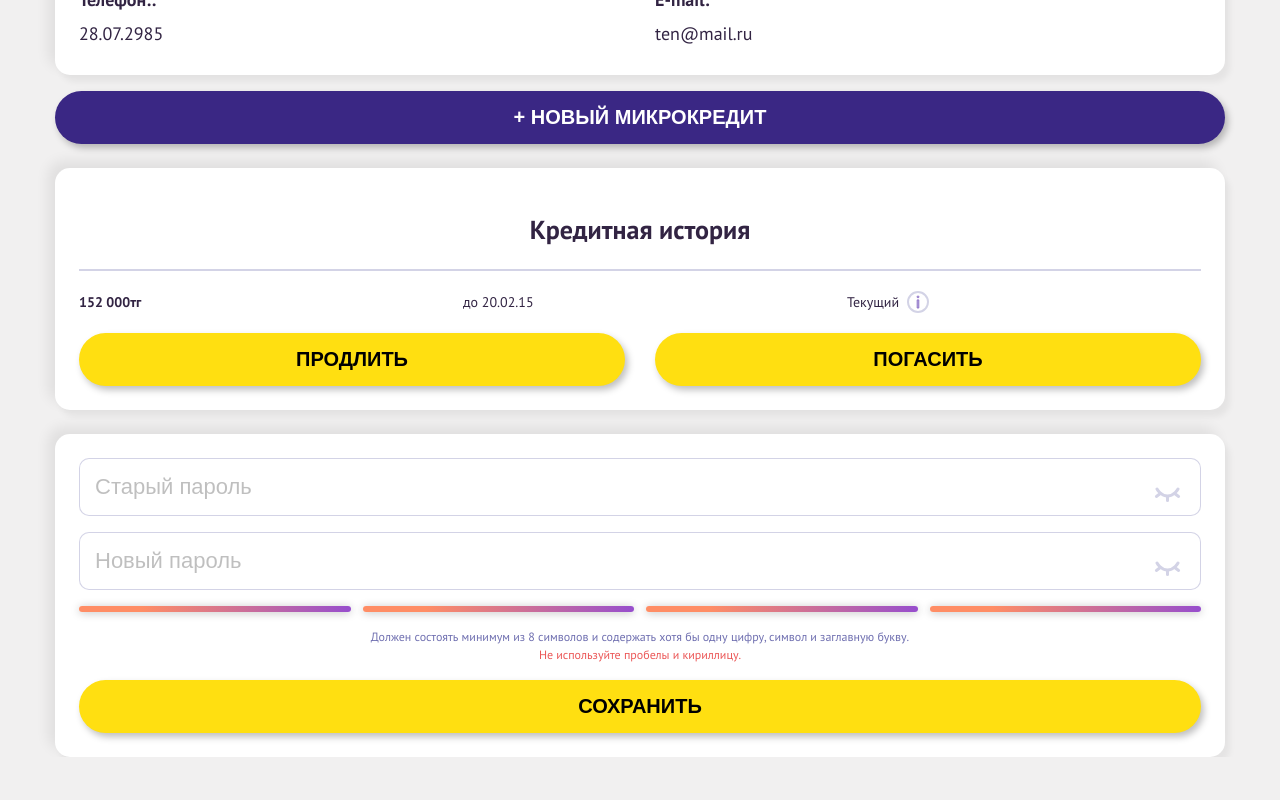
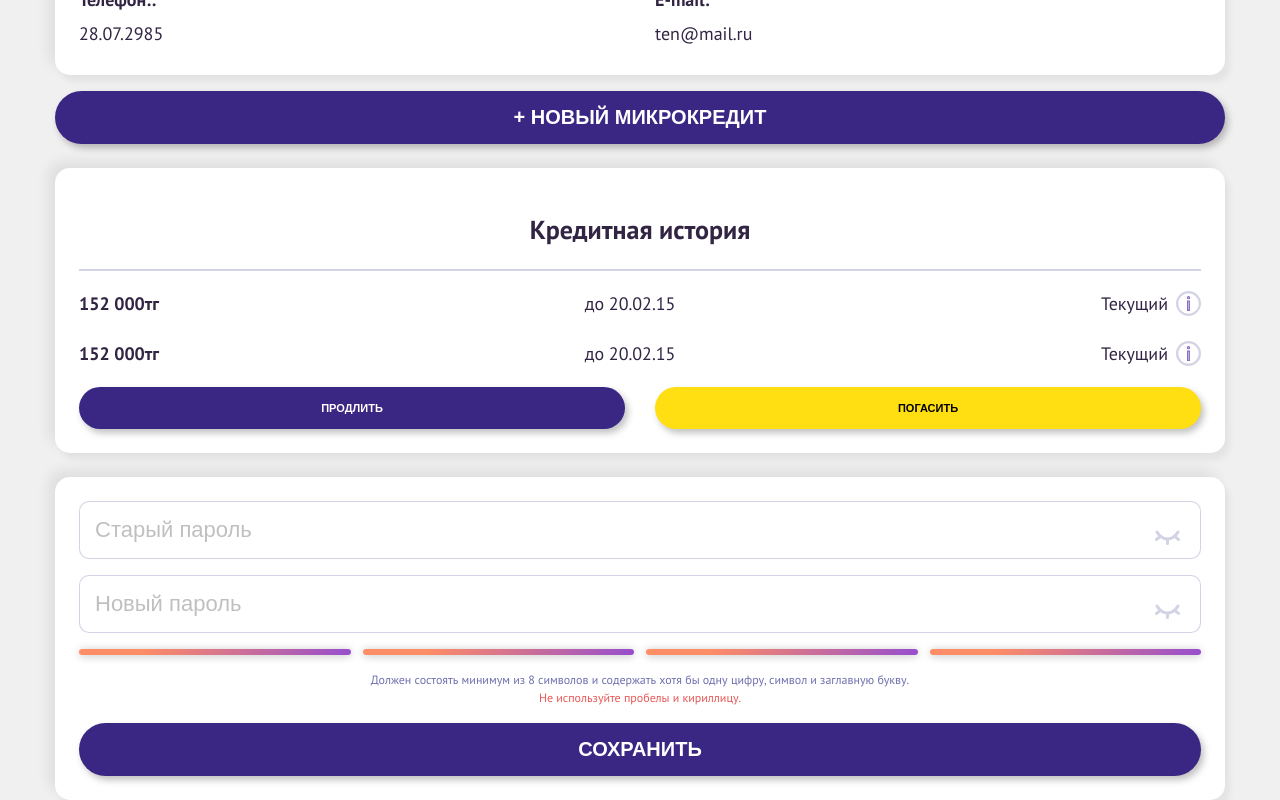
Before and after one commit to nmibragimov7/aqsha-ber, a Nuxt app: page /lc in a window 1280 px wide. Shown: the part 710-1510 px from the top of the page. Before the commit the page ends 1467 px from the top, so only its background shows below. Built offline with nearby package versions, Linux system fonts and the light colour scheme.

Commit message:
merge request

```diff
--- a/components/common/CreditHistory/CreditHistory.vue
+++ b/components/common/CreditHistory/CreditHistory.vue
@@ -1,5 +1,5 @@
 <template>
-  <div class="profile__block p-2 px-4">
+  <div class="profile__block p-4 mt-4">
     <h2 class="history__title text-center">Кредитная история</h2>
     <div class="history__line"/>
     <div class="history__content">
@@ -27,18 +27,18 @@
           </div>
         </div>
       </div>
-      <!--      <div class="row">-->
-      <!--        <div class="col-6">-->
-      <!--          <BaseButton>продлить</BaseButton>-->
-      <!--        </div>-->
-      <!--        <div class="col-6">-->
-      <!--          <BaseButton>погасить</BaseButton>-->
-      <!--        </div>-->
-      <!--      </div>-->
+      <div class='row'>
+        <div class='col-6'>
+          <BaseButton classes='profile__button profile__button--blue'>продлить</BaseButton>
+        </div>
+        <div class='col-6'>
+          <BaseButton classes='profile__button'>погасить</BaseButton>
+        </div>
+      </div>
     </div>
   </div>
 </template>
-<style scoped lang="scss">
+<style lang="scss">
 .history {
   &__line {
     border: 1px solid #D3D3E6;
@@ -61,4 +61,16 @@
     }
   }
 }
+
+.profile {
+
+  &__button {
+    font-size: 11px !important;
+
+    &--blue {
+      background: #3A2784 !important;
+      color: #FFF !important;
+    }
+  }
+}
 </style>
--- a/pages/approved/index.vue
+++ b/pages/approved/index.vue
@@ -1,57 +1,57 @@
 <template>
-  <div class="page">
-    <div class="container py-3">
-      <div class="page__header d-flex flex-column align-items-center">
-        <h3 class="page__title mt-3 mb-0">152 000 ₸</h3>
-        <p class="mt-0 mb-1">Ваша заявка одобрена!</p>
-        <p class="mt-0 px-2 mb-4 text-center">
+  <div class='page'>
+    <div class='container py-3'>
+      <div class='page__header d-flex flex-column align-items-center'>
+        <h3 class='page__title mt-3 mb-0'>152 000 ₸</h3>
+        <p class='mt-0 mb-1'>Ваша заявка одобрена!</p>
+        <p class='mt-0 px-2 mb-4 text-center'>
           Максимальная сумма микрокредита — 152 000 ₸
         </p>
       </div>
-      <div class="page__body p-4">
-        <div class="d-flex justify-content-between align-items-center mt-2">
-          <span class="mr-2 info__title">Вы берёте сумму</span>
-          <span class="page__dotted"></span>
-          <span class="ml-2 info__info">152 000 ₸</span>
+      <div class='page__body p-4'>
+        <div class='d-flex justify-content-between align-items-center mt-2'>
+          <span class='mr-2 info__title'>Вы берёте сумму</span>
+          <span class='page__dotted'></span>
+          <span class='ml-2 info__info'>{{sum}} ₸</span>
         </div>
-        <div class="mt-3">
-          <InputRange v-model="sum" :max="152000"/>
+        <div class='mt-3'>
+          <InputRange v-model='sum' :max='152000' />
         </div>
-        <div class="d-flex mt-3 justify-content-between align-items-center">
-          <span class="mr-2 info__title">Срок возврата</span>
-          <span class="page__dotted"></span>
-          <span class="ml-2 info__info">15 дней</span>
+        <div class='d-flex mt-3 justify-content-between align-items-center'>
+          <span class='mr-2 info__title'>Срок возврата</span>
+          <span class='page__dotted'></span>
+          <span class='ml-2 info__info'>{{duration}} дней</span>
         </div>
-        <div class="mt-3">
-          <InputRange/>
+        <div class='mt-3'>
+          <InputRange v-model='duration' :max='30' />
         </div>
-        <div class="mt-4">
-          <div class="page__stars my-3"/>
-          <BaseInput v-model="code" placeholder="ПРОМОКОД"/>
-          <div class="page__stars my-3"/>
+        <div class='mt-4'>
+          <div class='page__stars my-3' />
+          <BaseInput v-model='code' placeholder='ПРОМОКОД' />
+          <div class='page__stars my-3' />
         </div>
-        <div class="d-flex mt-3 justify-content-between align-items-center">
-          <span class="mr-2 info__bold">Процент по микрокредиту:</span>
-          <span class="page__dotted"></span>
-          <span class="ml-2 info__title">0,1%</span>
+        <div class='d-flex mt-3 justify-content-between align-items-center'>
+          <span class='mr-2 info__bold'>Процент по микрокредиту:</span>
+          <span class='page__dotted'></span>
+          <span class='ml-2 info__title'>0,1%</span>
         </div>
-        <div class="d-flex mt-3 justify-content-between align-items-center">
-          <span class="mr-2 info__bold">Переплата по микрокредиту:</span>
-          <span class="page__dotted"></span>
-          <span class="ml-2 info__title">0,00000₸</span>
+        <div class='d-flex mt-3 justify-content-between align-items-center'>
+          <span class='mr-2 info__bold'>Переплата по микрокредиту:</span>
+          <span class='page__dotted'></span>
+          <span class='ml-2 info__title'>0,00000₸</span>
         </div>
-        <div class="d-flex mt-4 justify-content-between align-items-center">
-          <span class="mr-2 info__bold">Ежемесячный платёж</span>
-          <span class="page__dotted"></span>
-          <span class="ml-2 info__info">000000₸</span>
+        <div class='d-flex mt-4 justify-content-between align-items-center'>
+          <span class='mr-2 info__bold'>Ежемесячный платёж</span>
+          <span class='page__dotted'></span>
+          <span class='ml-2 info__info'>000000₸</span>
         </div>
-        <div class="page__stars my-3"/>
-        <div class="d-flex mt-4 justify-content-between align-items-center">
-          <span class="mr-2 info__info">ИТОГО К ВОЗВРАТУ:</span>
-          <span class="page__dotted"></span>
-          <span class="ml-2 info__title">000 000₸</span>
+        <div class='page__stars my-3' />
+        <div class='d-flex mt-4 justify-content-between align-items-center'>
+          <span class='mr-2 info__info'>ИТОГО К ВОЗВРАТУ:</span>
+          <span class='page__dotted'></span>
+          <span class='ml-2 info__title'>000 000₸</span>
         </div>
-        <BaseButton classes="mt-4" @click="giveToMoney">
+        <BaseButton classes='mt-4' @click='giveToMoney'>
           Получить деньги
         </BaseButton>
       </div>
@@ -60,26 +60,28 @@
 </template>
 
 <script>
-import InputRange from "@/components/common/InputRange/InputRange.vue"
+import InputRange from '@/components/common/InputRange/InputRange.vue'
+
 export default {
-  components: {InputRange},
+  components: { InputRange },
 
   data() {
     return {
-      code: "",
-      sum:152000
+      code: '',
+      sum: 152000,
+      duration: 15
     }
   },
   methods: {
     giveToMoney() {
-      this.$router.push("/approved/select-card")
+      this.$router.push('/approved/select-card')
     }
   }
 }
 </script>
 
 
-<style lang="scss" scoped>
+<style lang='scss' scoped>
 .page {
   background-image: linear-gradient(45deg, #8055A1, #6C83F3, #AE6E9C);
 
@@ -106,7 +108,8 @@ export default {
     flex-grow: 1;
     border-bottom: 3px dotted #000;
   }
-  &__stars{
+
+  &__stars {
     background-image: url("/images/stars_decor.png");
     background-position: center;
     background-size: contain;
--- a/pages/lc/index.vue
+++ b/pages/lc/index.vue
@@ -36,28 +36,7 @@
       <BaseButton bg='#3A2784' color='#fff' classes='mt-3'>
         + новый микрокредит
       </BaseButton>
-      <div class='profile__block p-4 mt-4'>
-        <h2 class='profile__title text-center'>Кредитная история</h2>
-        <div class='profile__line'></div>
-        <div>
-          <div class='row'>
-            <div class='col-4 d-inline-flex align-items-center profile__text'><b>152 000тг</b></div>
-            <div class='col-4 d-inline-flex align-items-center profile__text'><span>до 20.02.15</span></div>
-            <div class='col-4 d-inline-flex align-items-center profile__text'>
-              <p class='mr-2'>Текущий</p>
-              <img src='/svg/info__ic.svg' alt=''>
-            </div>
-          </div>
-          <div class='row'>
-            <div class='col-6'>
-              <BaseButton classes='profile__button profile__button--blue'>продлить</BaseButton>
-            </div>
-            <div class='col-6'>
-              <BaseButton classes='profile__button'>погасить</BaseButton>
-            </div>
-          </div>
-        </div>
-      </div>
+      <CreditHistory/>
       <div class='profile__block p-4 mt-4'>
         <BaseInput v-model='password'
                    class='mb-3'
@@ -85,10 +64,10 @@
 import PageWrap from '@/components/common/PageWrap.vue'
 import BaseInput from '@/components/base/BaseInput/BaseInput'
 import BaseButton from '@/components/base/BaseButton/BaseButton'
-// import CreditHistory from "@/components/common/CreditHistory/CreditHistory.vue";
+import CreditHistory from '@/components/common/CreditHistory/CreditHistory'
 
 export default {
-  components: { BaseButton, BaseInput, PageWrap },
+  components: { CreditHistory, BaseButton, BaseInput, PageWrap },
   data() {
     return {
       password: null,
@@ -131,15 +110,6 @@ export default {
     font-size: 14px;
   }
 
-  &__button {
-    font-size: 11px !important;
-
-    &--blue {
-      background: #3A2784 !important;
-      color: #FFF !important;
-    }
-  }
-
   &__level {
     background: linear-gradient(89.77deg, #FF8D65 23.04%, #974ECD 99.94%);
     box-shadow: 0px 1px 8px rgba(0, 0, 0, 0.25);
```
